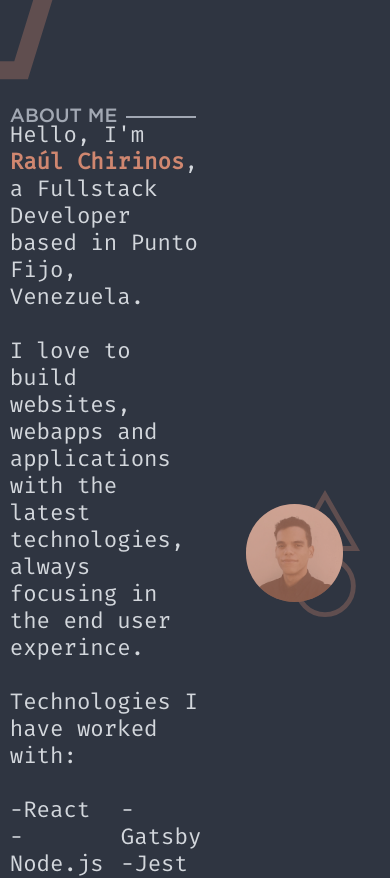
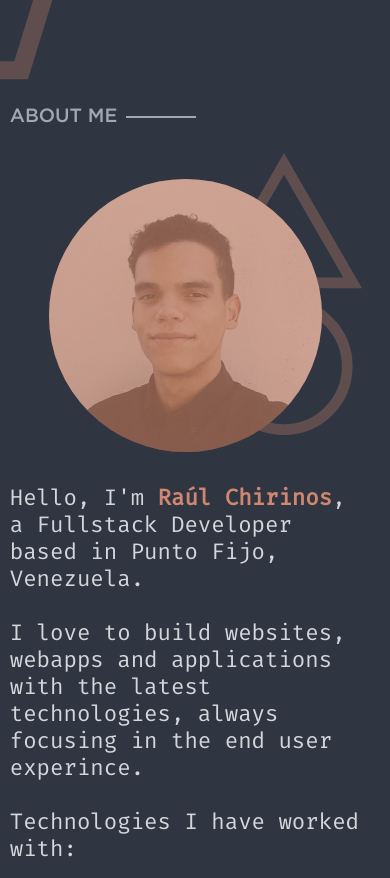
Before and after one commit to rjchirinos/portfoliov2, a React (Create React App) app: page / in a window 390 px wide. Shown: the part 840-1718 px from the top of the page. Built offline with nearby package versions, Linux system fonts and the light colour scheme.

Commit message:
Add responsiveness to the about section

```diff
--- a/src/sections/About/About.tsx
+++ b/src/sections/About/About.tsx
@@ -5,6 +5,10 @@ import SectionLayout from '../../components/SectionLayout';
 import ColorFilterImage from '../../components/ColorFilterImage';
 import Photo from '../../assets/img/photo.png';
 import AboutBg from '../../assets/img/about-bg.svg';
+import useWindowsDimensions from '../../hooks/useWindowsDimensions.js';
+
+export default function About() {
+  const { isSmall, isMedium } = useWindowsDimensions(600, 900);
 
   const Container = styled.section`
     min-height: 100vh;
@@ -15,11 +19,24 @@ const Container = styled.section`
     align-items: center;
     font-size: 1.4rem;
     margin-top: -2rem;
+    ${isSmall &&
+    `
+      margin-top: 0;
+      justify-content: flex-start;
+      width: 95%;
+      flex-direction: column-reverse;
+      position: relative;
+    `}
   `;
 
   const DescriptionContainer = styled.div`
     width: 60%;
     color: #eceff4de;
+    ${isSmall &&
+    `
+      width: 100%;
+      margin-top: 2rem;
+    `}
   `;
 
   const TextTint = styled.span`
@@ -38,9 +55,13 @@ const ShapesBG = styled.img`
     width: 18vw;
     right: 30px;
     z-index: -100;
+    ${isSmall &&
+    `
+      width: 40vw;
+      top: 0;
+      right: 0;
+    `}
   `;
-
-export default function About() {
   return (
     <SectionLayout id="about" sectionTitle="About Me">
       <Container>
@@ -65,7 +86,7 @@ export default function About() {
           </UL>
         </DescriptionContainer>
         <ColorFilterImage
-          size="25vw"
+          size={isSmall ? '70vw' : '25vw'}
           borderRadius="50%"
           image={Photo}
           color="#d08770"
```
Lines whose indentation alone changed are shown as unchanged.
